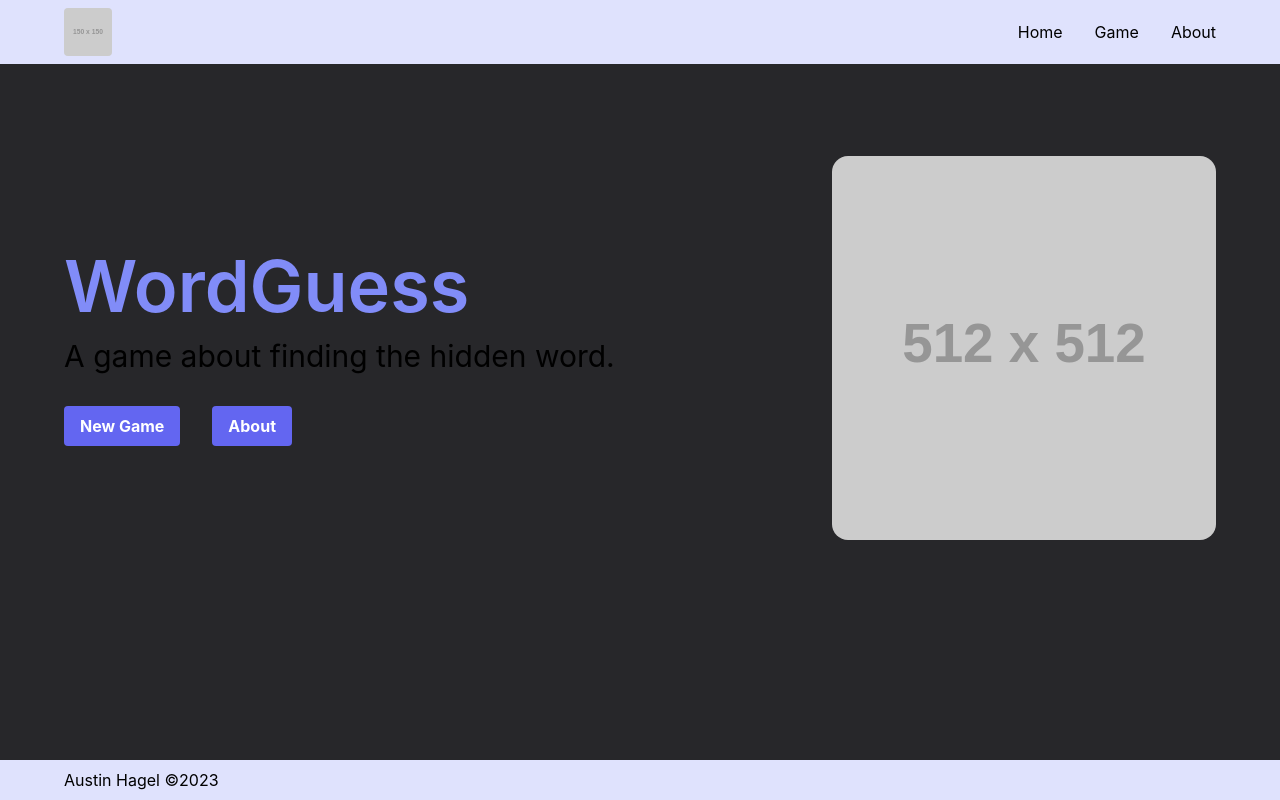
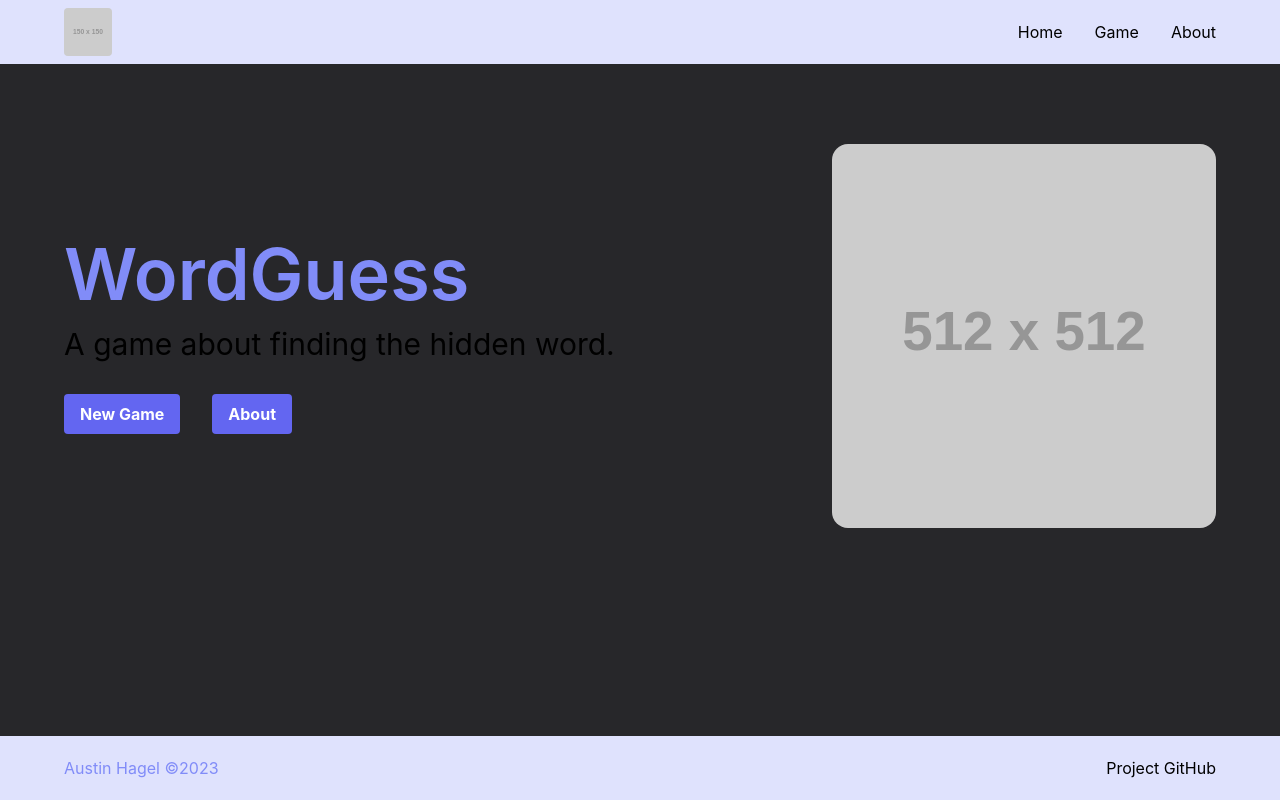
Before and after one commit to austinh-io/RTT-WordGuess, a React (Vite) app in the folder rtt-wordguess/: page / in a window 1280 px wide. Built offline with nearby package versions, Linux system fonts and the light colour scheme.

Commit message:
Update Footer component with GitHub link

```diff
--- a/rtt-wordguess/src/components/Footer.tsx
+++ b/rtt-wordguess/src/components/Footer.tsx
@@ -1,7 +1,20 @@
 const Footer = () => {
   return (
-    <footer className='flex bg-indigo-400 bg-opacity-25 px-16 py-2 mt-auto'>
-      <p>Austin Hagel ©{new Date().getFullYear()}</p>
+    <footer className='flex items-center bg-indigo-400 bg-opacity-25 px-16 py-2 mt-auto h-16'>
+      <nav className='flex justify-around w-full'>
+        <p className='mr-auto text-indigo-400'>
+          Austin Hagel ©{new Date().getFullYear()}
+        </p>
+        <ul className='flex items-center justify-end gap-8 ml-auto'>
+          <li>
+            <a
+              href='https://github.com/gmni-dev/RTT-WordGuess'
+              target='blank'>
+              Project GitHub
+            </a>
+          </li>
+        </ul>
+      </nav>
     </footer>
   );
 };
```
